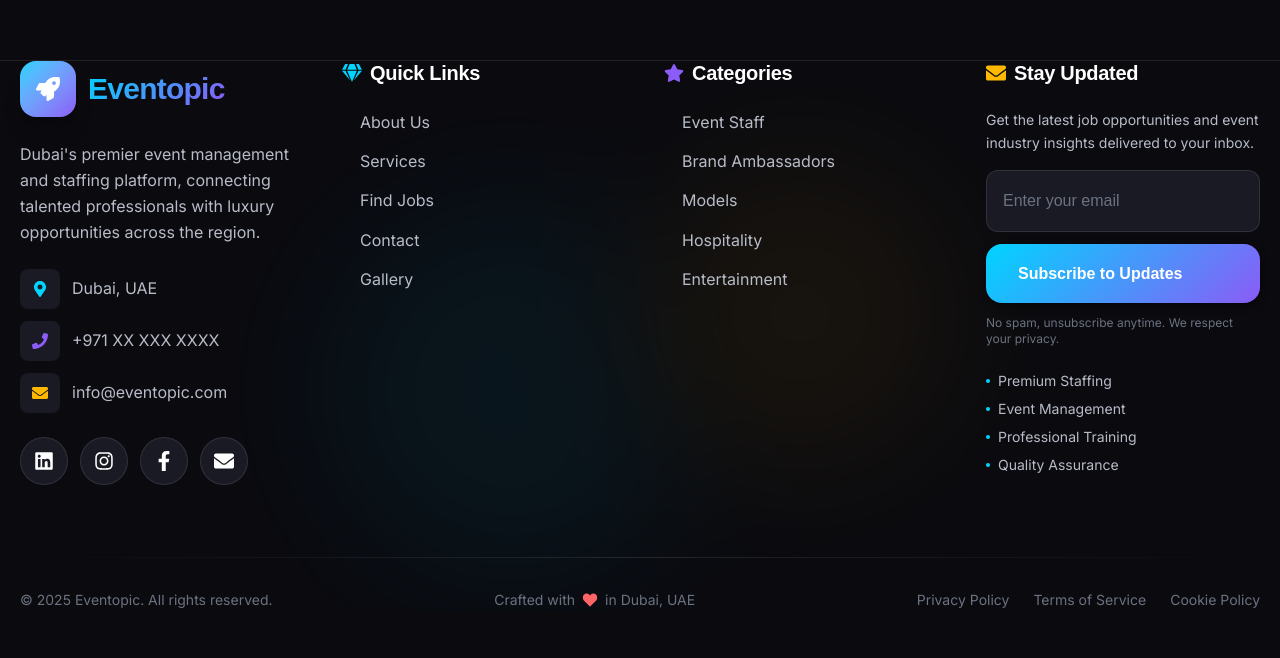
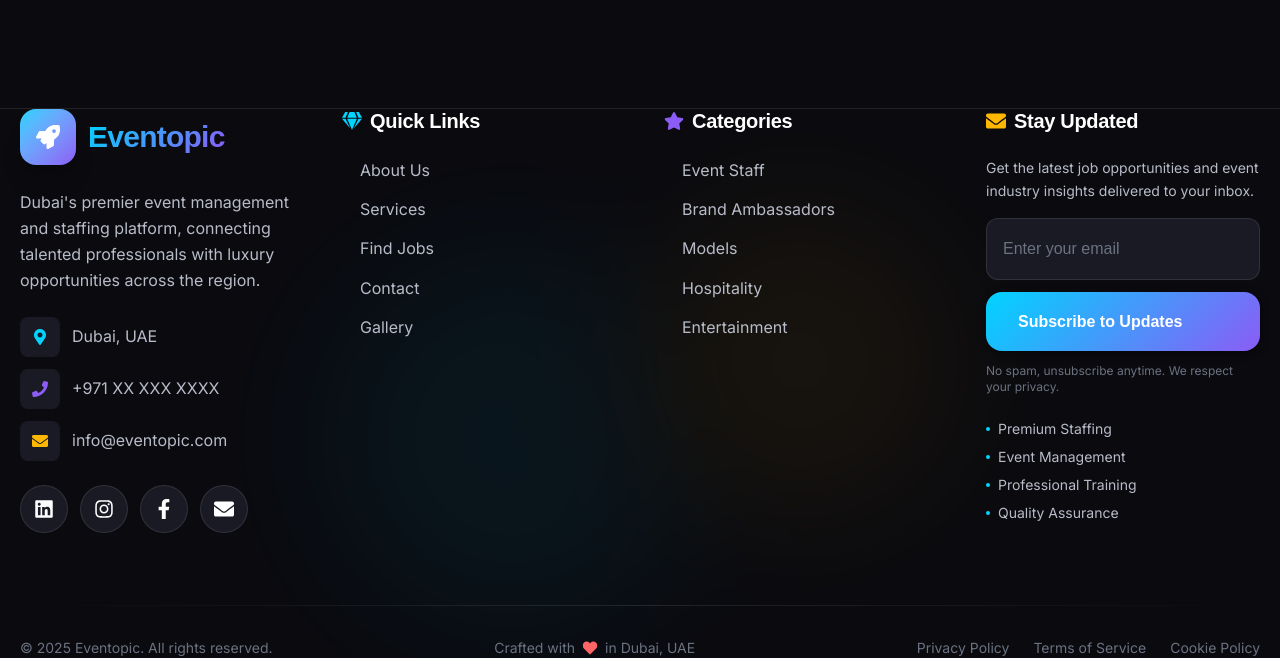
Before and after one commit to nazsats/eventopic, a Next.js app: page /about in a window 1280 px wide. Shown: the part 5245-5903 px from the top of the page. Before the commit the page ends 5855 px from the top, so only its background shows below. Built offline with nearby package versions, Linux system fonts and the light colour scheme; no server answers; a web font is replaced by a local one.

Commit message:
Fix Layout Overlaps: Increase padding, remove vertical centering, boost footer spacing

```diff
--- a/app/globals.css
+++ b/app/globals.css
@@ -72,6 +72,13 @@ body {
   font-weight: 400;
   overflow-x: hidden;
   transition: all 0.3s cubic-bezier(0.4, 0, 0.2, 1);
+  padding-bottom: 0; /* Ensure no default padding conflict */
+}
+
+/* Ensure footer pushes content up or sits correctly */
+footer {
+  position: relative;
+  z-index: 10;
 }
 
 /* Enhanced Typography */
--- a/app/page.tsx
+++ b/app/page.tsx
@@ -340,7 +340,7 @@ export default function Home() {
           <div className="absolute bottom-20 right-1/4 w-96 h-96 bg-[var(--accent)]/10 rounded-full blur-3xl animate-float" style={{ animationDelay: '2s' }}></div>
         </div>
 
-        <div className="container relative z-10 min-h-screen flex flex-col justify-center items-center text-center pt-32 pb-20 md:pt-40 md:pb-24">
+        <div className="container relative z-10 min-h-screen flex flex-col items-center text-center pt-40 pb-32 md:pt-48 md:pb-40">
           <motion.div
             variants={containerVariants}
             initial="hidden"
--- a/components/Footer.tsx
+++ b/components/Footer.tsx
@@ -72,7 +72,7 @@ export default function Footer() {
   };
 
   return (
-    <footer className="relative overflow-hidden bg-[var(--background)] border-t border-[var(--border)] mt-20">
+    <footer className="relative overflow-hidden bg-[var(--background)] border-t border-[var(--border)] mt-32">
       {/* Decorative Background */}
       <div className="absolute inset-0 opacity-5">
         <div className="absolute top-1/4 left-1/4 w-96 h-96 bg-[var(--primary)] rounded-full blur-3xl"></div>
```
Also changed, not shown: tsconfig.json (+19 -5 lines).
